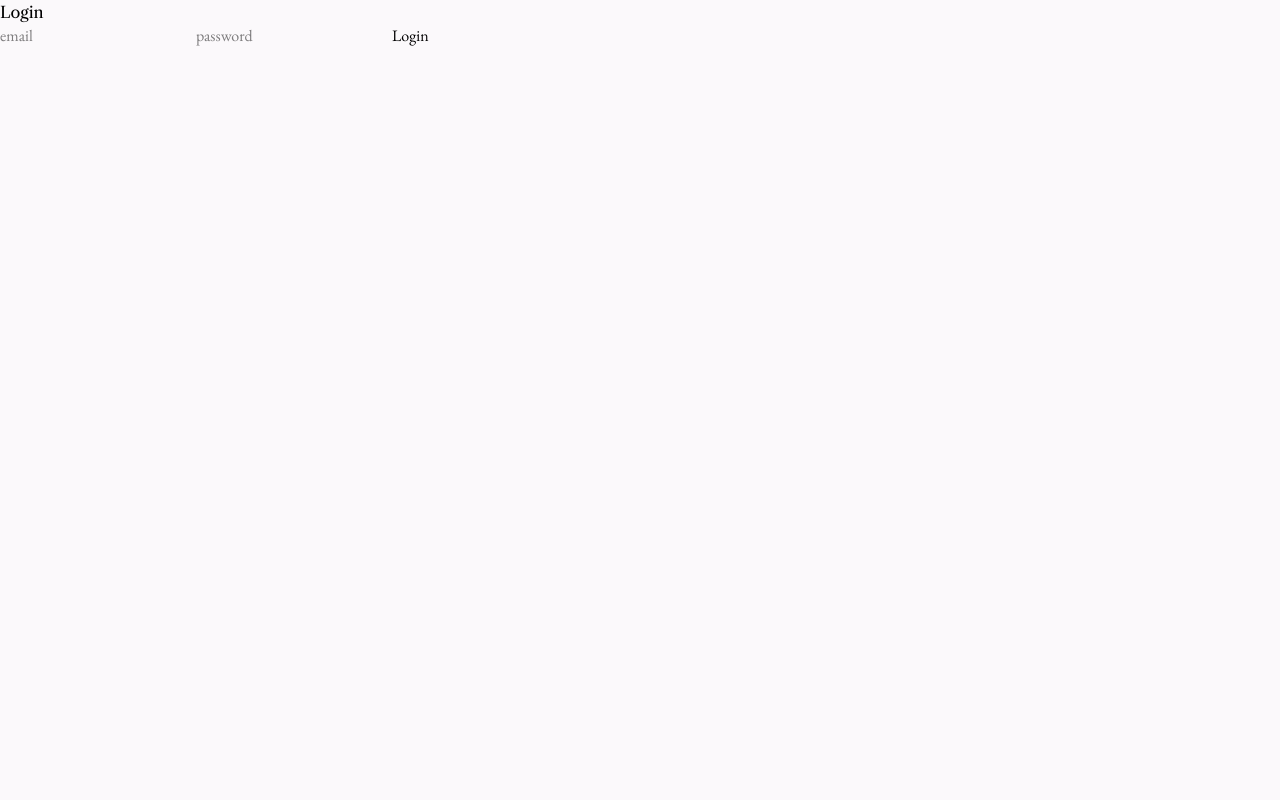
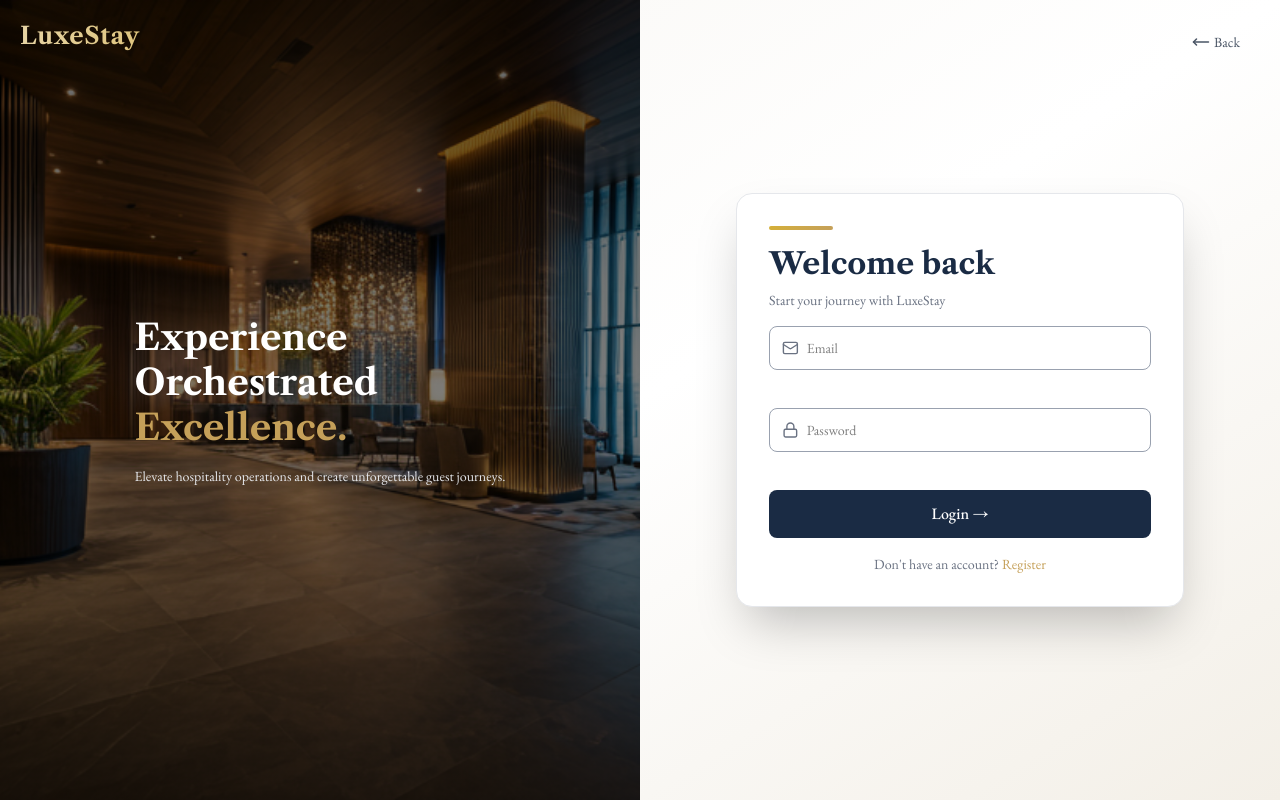
Before and after one commit to MrAhmed0702/Hotel-Management-System, a React (Vite) app in the folder Frontend/: page /login in a window 1280 px wide. Built offline with nearby package versions, Linux system fonts and the light colour scheme; no server answers.

Commit message:
The login and register page are completed, and the navbar is working well too

```diff
--- a/Frontend/package.json
+++ b/Frontend/package.json
@@ -16,6 +16,7 @@
     "axios": "^1.13.6",
     "clsx": "^2.1.1",
     "dayjs": "^1.11.20",
+    "framer-motion": "^12.38.0",
     "lucide-react": "^1.3.0",
     "react": "^19.2.4",
     "react-dom": "^19.2.4",
--- a/Frontend/src/features/auth/pages/LoginPage.jsx
+++ b/Frontend/src/features/auth/pages/LoginPage.jsx
@@ -1,73 +1,183 @@
-import React from 'react';
-import { useDispatch } from 'react-redux';
-import { useNavigate } from 'react-router-dom';
-import { useForm } from 'react-hook-form';
-import { loginSuccess } from '../authSlice';
-import { authApi } from '../api/authApi';
+import React, { useEffect } from "react";
+import { useForm } from "react-hook-form";
+import { useDispatch } from "react-redux";
+import { useNavigate, Link } from "react-router-dom";
+import { authApi } from "../api/authApi";
+import { loginSuccess } from "../authSlice";
+import login from "../../../assets/AuthImages/login.png";
+import toast from "react-hot-toast";
+import { motion } from "framer-motion";
+
+import { Mail, Lock, MoveLeft } from "lucide-react";
 
 const LoginPage = () => {
+  const navigate = useNavigate();
   const dispatch = useDispatch();
-  const navigate = useNavigate();
 
-  const { register, handleSubmit, formState: {errors, isSubmitting}} = useForm();
+  const {
+    register,
+    handleSubmit,
+    setError,
+    formState: { isSubmitting, errors },
+  } = useForm({
+    shouldFocusError: true,
+    shouldUnregister: false,
+  });
 
   const onSubmit = async (data) => {
     try {
-      const { user, token } = await authApi.login(data);
+      const res = await authApi.login(data);
 
-      dispatch(loginSuccess({ user, token }));
+      dispatch(
+        loginSuccess({
+          user: res.data,
+          token: res.token,
+        })
+      );
 
+      toast.success("Login successful 🚀");
       navigate("/");
+    } catch (error) {
+      const message = error.response?.data?.message || "Invalid email or password";
+      // highlight inputs
+      setError("email", { type: "manual" });
+      setError("password", { type: "manual" });
 
-    } catch (error) {
-      console.error("Login failed:", error);
+      // global error
+      setError("root", {
+        type: "manual",
+        message,
+      });
+
+      toast.error(message);
     }
-  }
+  };
+
+  return (
+    <div className="w-full h-screen flex overflow-hidden bg-gradient-to-br from-[#F8F6F2] via-white to-[#F3EFE7]">
+
+      {/* LEFT SIDE */}
+      <div className="w-1/2 relative hidden lg:block">
+        <div className="absolute inset-5 z-20">
+          <h1 className="text-2xl font-semibold tracking-wide bg-gradient-to-r from-[#E6D3A3] via-[#D4AF37] to-[#C5A059] bg-clip-text text-transparent">
+            LuxeStay
+          </h1>
+        </div>
+
+        <img src={login} className="w-full h-full object-cover" />
+
+        <div className="absolute inset-0 bg-gradient-to-b from-black/60 via-black/50 to-black/70 flex items-center justify-center text-white px-10">
+          <div className="max-w-md">
+            <h1 className="text-4xl font-semibold leading-tight">
+              Experience <br />
+              Orchestrated <br />
+              <span className="text-[#C5A059]">Excellence.</span>
+            </h1>
+            <p className="mt-4 text-sm text-gray-200">
+              Elevate hospitality operations and create unforgettable guest journeys.
+            </p>
+          </div>
+        </div>
+      </div>
+
+      {/* RIGHT SIDE */}
+      <div className="relative w-full lg:w-1/2 flex items-center justify-center px-12">
+
+        <button
+          onClick={() => navigate("/")}
+          className="absolute top-8 right-10 flex items-center gap-1 text-gray-600 hover:text-[#C5A059]"
+        >
+          <MoveLeft size={18} />
+          <span className="text-sm">Back</span>
+        </button>
+
+        <motion.div
+          initial={{ opacity: 0, y: 30, scale: 0.98 }}
+          animate={{ opacity: 1, y: 0, scale: 1 }}
+          transition={{ duration: 0.4 }}
+          className="w-full max-w-md p-8 bg-white rounded-2xl shadow-2xl border border-gray-200"
+        >
+          <div className="h-1 w-16 bg-gradient-to-r from-[#D4AF37] to-[#C5A059] rounded-full mb-4" />
+
+          <h2 className="text-3xl font-bold text-[#1A2B44] mb-2">
+            Welcome back
+          </h2>
+          <p className="text-sm text-gray-500 mb-4">
+            Start your journey with LuxeStay
+          </p>
+
+          <form onSubmit={handleSubmit(onSubmit)} className="space-y-4">
+
+            <Input
+              icon={Mail}
+              placeholder="Email"
+              register={register("email", {
+                required: "Required",
+                pattern: { value: /^\S+@\S+$/, message: "Invalid email" },
+              })}
+              error={errors.email}
+            />
+
+            <Input
+              type="password"
+              icon={Lock}
+              placeholder="Password"
+              register={register("password", {
+                required: "Required",
+                minLength: { value: 6, message: "Min 6 chars" },
+              })}
+              error={errors.password}
+            />
+
+            <button
+              type="submit"
+              disabled={isSubmitting}
+              className="w-full bg-[#1A2B44] text-white py-3 rounded-lg font-medium hover:bg-[#142033]"
+            >
+              {isSubmitting ? "Logging in..." : "Login →"}
+            </button>
+
+            <p className="text-sm text-center text-gray-500">
+              Don't have an account?{" "}
+              <Link to="/register" className="text-[#C5A059] hover:underline">
+                Register
+              </Link>
+            </p>
+          </form>
+        </motion.div>
+      </div>
+    </div>
+  );
+};
+
+export default LoginPage;
 
 
-  return (
-    <div>
-      <h1>Login</h1>
+/* INPUT COMPONENT */
+const Input = ({ icon: Icon, type = "text", placeholder, register, error }) => (
+  <div>
+    <div
+      className={`flex items-center h-[44px] border rounded-lg px-3 bg-white
+      ${
+        error
+          ? "border-red-500 focus-within:ring-2 focus-within:ring-red-400"
+          : "border-gray-400 focus-within:ring-2 focus-within:ring-[#C5A059]/40"
+      }`}
+    >
+      {Icon && <Icon className="text-gray-500 mr-2" size={18} />}
 
-      <form onSubmit={handleSubmit(onSubmit)}>
-        <input
-          type='email'
-          placeholder='email'
-          {...register("email", {
-            required: {
-              value: true,
-              message: "Email is required"
-            },
-            pattern: {
-              value: /^[A-Z0-9._%+-]+@[A-Z0-9.-]+\.[A-Z]{2,}$/i,
-              message: "Invalid email address"
-            }
-          })}
-        />
-        {errors.email && <p>{errors.email.message}</p>}
+      <input
+        type={type}
+        placeholder={placeholder}
+        {...register}
+        className="w-full h-full outline-none bg-transparent text-sm"
+      />
+    </div>
 
-        <input
-          type='password'
-          placeholder='password'
-          {...register("password", {
-            required: {
-              value: true,
-              message: "Password is required"
-            },
-            minLength: {
-              value: 6,
-              message: "Password must be at least 6 characters long"
-            }
-          })}
-        />
-        {errors.password && <p>{errors.password.message}</p>}
-
-        <button type='submit' disabled={isSubmitting}>
-          {isSubmitting ? "Logging in..." : "Login"}
-        </button>
-      </form>
+    <div className="min-h-[18px] mt-1">
+      {error && (
+        <p className="text-xs text-red-500">{error.message}</p>
+      )}
     </div>
-  )
-}
-
-export default LoginPage
+  </div>
+);
--- a/Frontend/src/features/auth/pages/RegistrationPage.jsx
+++ b/Frontend/src/features/auth/pages/RegistrationPage.jsx
@@ -6,6 +6,7 @@ import { authApi } from "../api/authApi";
 import { registration } from "../authSlice";
 import reg from "../../../assets/AuthImages/reg.png";
 import toast from "react-hot-toast";
+import { motion } from "framer-motion";
 
 import { User, Mail, Phone, Lock, Calendar, MoveLeft } from "lucide-react";
 
@@ -22,18 +23,23 @@ const RegistrationPage = () => {
 
   const onSubmit = async (data) => {
     try {
+      if (data.password !== data.confirmPassword) {
+        toast.error("Passwords do not match");
+        return;
+      }
       const formData = new FormData();
 
-      // append all fields
-      Object.keys(data).forEach((key) => {
-        if (key === "photo") {
+      formData.append("firstName", data.firstName);
+      formData.append("lastName", data.lastName);
+      formData.append("email", data.email);
+      formData.append("phoneNumber", data.phoneNumber);
+      formData.append("dateOfBirth", data.dateOfBirth);
+      formData.append("gender", data.gender);
+      formData.append("password", data.password);
+
       if (data.photo?.[0]) {
-            formData.append("photo", data.photo[0]);
+        formData.append("profilePicture", data.photo[0]);
       }
-        } else {
-          formData.append(key, data[key]);
-        }
-      });
 
       const res = await authApi.register(formData);
 
@@ -48,97 +54,76 @@ const RegistrationPage = () => {
   };
 
   return (
-    <div className="w-full h-screen flex bg-white">
-      {/* LEFT SIDE */}
-      <div className="w-1/2 h-full relative hidden lg:block">
-        {/* LOGO (GRADIENT FIXED) */}
+    <div className="w-full min-h-screen flex overflow-y-auto bg-gradient-to-br from-[#F8F6F2] via-white to-[#F3EFE7]">
+      {/* LEFT */}
+      <div className="w-1/2 relative hidden lg:block">
         <div className="absolute inset-5 z-20">
-          <h1
-            className="inline-block text-2xl font-semibold tracking-wide
-          bg-gradient-to-r from-[#E6D3A3] via-[#D4AF37] to-[#C5A059]
-          bg-clip-text text-transparent drop-shadow-sm"
-          >
+          <h1 className="text-2xl font-semibold tracking-wide bg-gradient-to-r from-[#E6D3A3] via-[#D4AF37] to-[#C5A059] bg-clip-text text-transparent">
             LuxeStay
           </h1>
         </div>
 
-        {/* IMAGE */}
-        <img
-          src={reg}
-          alt="Luxury Hotel"
-          className="w-full h-full object-cover"
-        />
+        <img src={reg} className="w-full h-full object-cover" />
 
-        {/* OVERLAY */}
-        <div className="absolute inset-0 z-10 bg-black/50 flex items-center justify-center text-white px-10">
+        <div className="absolute inset-0 bg-black/60 flex items-center justify-center text-white px-10">
           <div className="max-w-md text-center">
-            <h1 className="text-4xl font-semibold leading-tight">
+            <h1 className="text-4xl font-semibold">
               Orchestrate <br />
-              <span className="text-[#C5A059]">Excellence</span> in Every Stay
+              <span className="text-[#C5A059]">Excellence</span>
             </h1>
             <p className="mt-4 text-sm text-gray-200">
-              Join the network of elite properties using LuxeStay to transform
-              guest experiences into lasting memories.
+              Transform guest experiences into lasting memories.
             </p>
           </div>
         </div>
       </div>
 
-      {/* RIGHT SIDE */}
-      <div className="relative w-full lg:w-1/2 flex items-center justify-center bg-white">
-        {/* GRADIENT BACKGROUND */}
-        <div className="absolute inset-0 bg-gradient-to-b from-[#F5F1EA]/70 via-[#FBF9FB]/40 to-transparent pointer-events-none" />
-
-        {/* BACK BUTTON */}
+      {/* RIGHT */}
+      <div className="relative w-full lg:w-1/2 flex items-center justify-center px-12">
         <button
           onClick={() => navigate("/")}
-          className="absolute top-8 right-10 flex items-center gap-1 text-gray-600 hover:text-[#C5A059] transition"
+          className="absolute top-8 right-10 flex items-center gap-1 text-gray-600 hover:text-[#C5A059]"
         >
           <MoveLeft size={18} />
-          <span className="text-sm">Back to website</span>
+          <span className="text-sm">Back</span>
         </button>
 
-        {/* FORM */}
-        <div className="relative w-full max-w-md p-8">
-          {/* HEADER */}
-          <div className="mb-6">
-            <h2 className="text-2xl font-semibold text-[#1A2B44]">
-              Create your account
-            </h2>
-            <p className="text-sm text-gray-500">
-              Start your journey with LuxeStay
+        <motion.div
+          initial={{ opacity: 0, y: 30 }}
+          animate={{ opacity: 1, y: 0 }}
+          className="w-full max-w-md p-8 bg-white rounded-2xl shadow-2xl border"
+        >
+          <div className="h-1 w-16 bg-gradient-to-r from-[#D4AF37] to-[#C5A059] mb-4" />
+
+          <h2 className="text-3xl font-bold text-[#1A2B44]">Create Account</h2>
+          <p className="text-sm text-gray-500 mb-6">
+            Start your LuxeStay journey
           </p>
-          </div>
 
           <form onSubmit={handleSubmit(onSubmit)} className="space-y-4">
+            {/* Avatar */}
             <div className="flex items-center gap-4">
-              {/* Avatar Preview */}
-              <div className="w-14 h-14 rounded-full bg-gray-200 flex items-center justify-center overflow-hidden">
+              <div className="w-14 h-14 rounded-full bg-gray-200 overflow-hidden">
                 {watch("photo")?.[0] ? (
                   <img
                     src={URL.createObjectURL(watch("photo")[0])}
-                    alt="preview"
                     className="w-full h-full object-cover"
                   />
                 ) : (
-                  <span className="text-sm text-gray-500">Photo</span>
+                  <div className="flex items-center justify-center h-full text-xs text-gray-500">
+                    Photo
+                  </div>
                 )}
               </div>
 
-              {/* Upload Button */}
-              <label className="cursor-pointer text-sm text-[#C5A059] hover:underline">
+              <label className="cursor-pointer text-sm text-[#C5A059]">
                 Upload Photo
-                <input
-                  type="file"
-                  accept="image/*"
-                  {...register("photo")}
-                  className="hidden"
-                />
+                <input type="file" {...register("photo")} hidden />
               </label>
             </div>
 
             {/* NAME */}
-            <div className="grid grid-cols-2 gap-3">
+            <div className="grid grid-cols-2 gap-3 items-start">
               <Input
                 icon={User}
                 placeholder="First Name"
@@ -153,51 +138,65 @@ const RegistrationPage = () => {
               />
             </div>
 
+            {/* EMAIL */}
             <Input
               icon={Mail}
               placeholder="Email"
-              register={register("email", {
-                required: "Required",
-                pattern: { value: /^\S+@\S+$/i, message: "Invalid email" },
-              })}
+              register={register("email", { required: "Required" })}
               error={errors.email}
             />
 
+            {/* PHONE */}
             <Input
               icon={Phone}
               placeholder="Phone Number"
-              register={register("phoneNumber", {
-                required: "Required",
-                pattern: { value: /^[0-9]{10}$/, message: "Invalid number" },
-              })}
+              register={register("phoneNumber", { required: "Required" })}
               error={errors.phoneNumber}
             />
 
             {/* DOB + GENDER */}
-            <div className="grid grid-cols-2 gap-3">
+            <div className="grid grid-cols-2 gap-3 items-start">
               <Input
                 type="date"
                 icon={Calendar}
-                register={register("dateOfBirth")}
+                register={register("dateOfBirth", { required: "Required" })}
+                error={errors.dateOfBirth}
               />
-              <select {...register("gender")} className="input">
+
+              {/* SELECT FIXED */}
+              <div>
+                <div className="h-[42px] relative">
+                  <select
+                    {...register("gender", { required: "Required" })}
+                    className={`w-full h-full border rounded-lg px-3 outline-none
+                    ${errors.gender ? "border-red-500" : "border-gray-400"}`}
+                  >
                     <option value="">Gender</option>
                     <option value="male">Male</option>
                     <option value="female">Female</option>
                   </select>
                 </div>
 
+                <div className="min-h-[18px] mt-1">
+                  {errors.gender && (
+                    <p className="text-xs text-red-500">
+                      {errors.gender.message}
+                    </p>
+                  )}
+                </div>
+              </div>
+            </div>
+
+            {/* PASSWORD */}
             <Input
               type="password"
               icon={Lock}
               placeholder="Password"
-              register={register("password", {
-                required: "Required",
-                minLength: { value: 6, message: "Min 6 chars" },
-              })}
+              register={register("password", { required: "Required" })}
               error={errors.password}
             />
 
+            {/* CONFIRM */}
             <Input
               type="password"
               icon={Lock}
@@ -209,25 +208,22 @@ const RegistrationPage = () => {
               error={errors.confirmPassword}
             />
 
-            {/* BUTTON */}
             <button
               type="submit"
               disabled={isSubmitting}
-              className="w-full bg-[#1A2B44] text-white py-2 rounded-md
-              hover:bg-[#142033] transition disabled:opacity-50"
+              className="w-full bg-[#1A2B44] text-white py-3 rounded-lg"
             >
-              {isSubmitting ? "Creating Account..." : "Register Account →"}
+                {isSubmitting ? "Registering..." : "Register →"}
             </button>
 
-            {/* FOOTER */}
             <p className="text-sm text-center text-gray-500">
               Already have an account?{" "}
-              <Link to="/login" className="text-[#C5A059] hover:underline">
-                Log in
+              <Link to="/login" className="text-[#C5A059]">
+                Login
               </Link>
             </p>
           </form>
-        </div>
+        </motion.div>
       </div>
     </div>
   );
@@ -235,18 +231,29 @@ const RegistrationPage = () => {
 
 export default RegistrationPage;
 
-/* 🔥 REUSABLE INPUT */
+/* 🔥 PERFECT INPUT */
 const Input = ({ icon: Icon, type = "text", placeholder, register, error }) => (
-  <div className="relative">
-    {Icon && <Icon className="input-icon" size={18} />}
+  <div>
+    <div className="relative h-[42px]">
+      {Icon && (
+        <Icon
+          className="absolute left-3 top-1/2 -translate-y-1/2 text-gray-500"
+          size={18}
+        />
+      )}
 
       <input
         type={type}
         placeholder={placeholder}
         {...register}
-      className={`input pl-10 ${error ? "border-red-500 focus:ring-red-500" : ""}`}
+        className={`w-full h-full border rounded-lg pl-10 pr-3 outline-none
+        ${error ? "border-red-500" : "border-gray-400 focus:border-[#C5A059]"}`}
       />
+    </div>
 
-    {error && <p className="text-xs text-red-500 mt-1">{error.message}</p>}
+    {/* RESERVED SPACE */}
+    <div className="min-h-[18px] mt-1">
+      {error && <p className="text-xs text-red-500">{error.message}</p>}
+    </div>
   </div>
 );
--- a/Frontend/src/main.jsx
+++ b/Frontend/src/main.jsx
@@ -1,18 +1,23 @@
-import { createRoot } from 'react-dom/client'
-import { Provider } from "react-redux"
-import { store } from './app/store.js'
-import { RouterProvider } from 'react-router-dom'
-import './styles/index.css'
-import './styles/variables.css'
-import { router } from "./app/Routes.jsx"
-import { QueryClient, QueryClientProvider} from "@tanstack/react-query"
+import { createRoot } from "react-dom/client";
+import { Provider } from "react-redux";
+import { store } from "./app/store.js";
+import { RouterProvider } from "react-router-dom";
+import "./styles/index.css";
+import "./styles/variables.css";
+import { router } from "./app/Routes.jsx";
+import { QueryClient, QueryClientProvider } from "@tanstack/react-query";
+import { Toaster } from "react-hot-toast";
 
 const queryClient = new QueryClient();
 
-createRoot(document.getElementById('root')).render(
+createRoot(document.getElementById("root")).render(
   <Provider store={store}>
     <QueryClientProvider client={queryClient}>
+      <Toaster
+        position="top-right"
+        toastOptions={{ duration: 2500 }}
+      />
       <RouterProvider router={router} />
     </QueryClientProvider>
   </Provider>
-)
+);
--- a/Frontend/src/services/apiClient.js
+++ b/Frontend/src/services/apiClient.js
@@ -1,4 +1,4 @@
-import axios from "axios"
+import axios from "axios";
 
 const apiClient = axios.create({
     baseURL: import.meta.env.VITE_API_BASE_URL
@@ -24,8 +24,10 @@ apiClient.interceptors.response.use(
     (error) => {
         if(error.response) {
             const { status } = error.response;
+            const requestUrl = error.config?.url || "";
+            const isAuthRequest = requestUrl.includes("/auth/login") || requestUrl.includes("/auth/register");
 
-            if (status === 401) {
+            if (status === 401 && !isAuthRequest) {
                 console.error("Unauthorized - redirect to login");
                 localStorage.removeItem("token");
                 window.location.href = "/login";
--- a/Frontend/src/styles/index.css
+++ b/Frontend/src/styles/index.css
@@ -1,5 +1,6 @@
 @import "tailwindcss";
 
+html,
 body {
-    background-color: #FBF9FB;
+  height: 100%;
 }
```
Also changed, not shown: Frontend/src/components/layout/Navbar.jsx (+98 -3 lines), 1 other file (tests, documents, lock files or other folders). Lines whose indentation alone changed are shown as unchanged.
